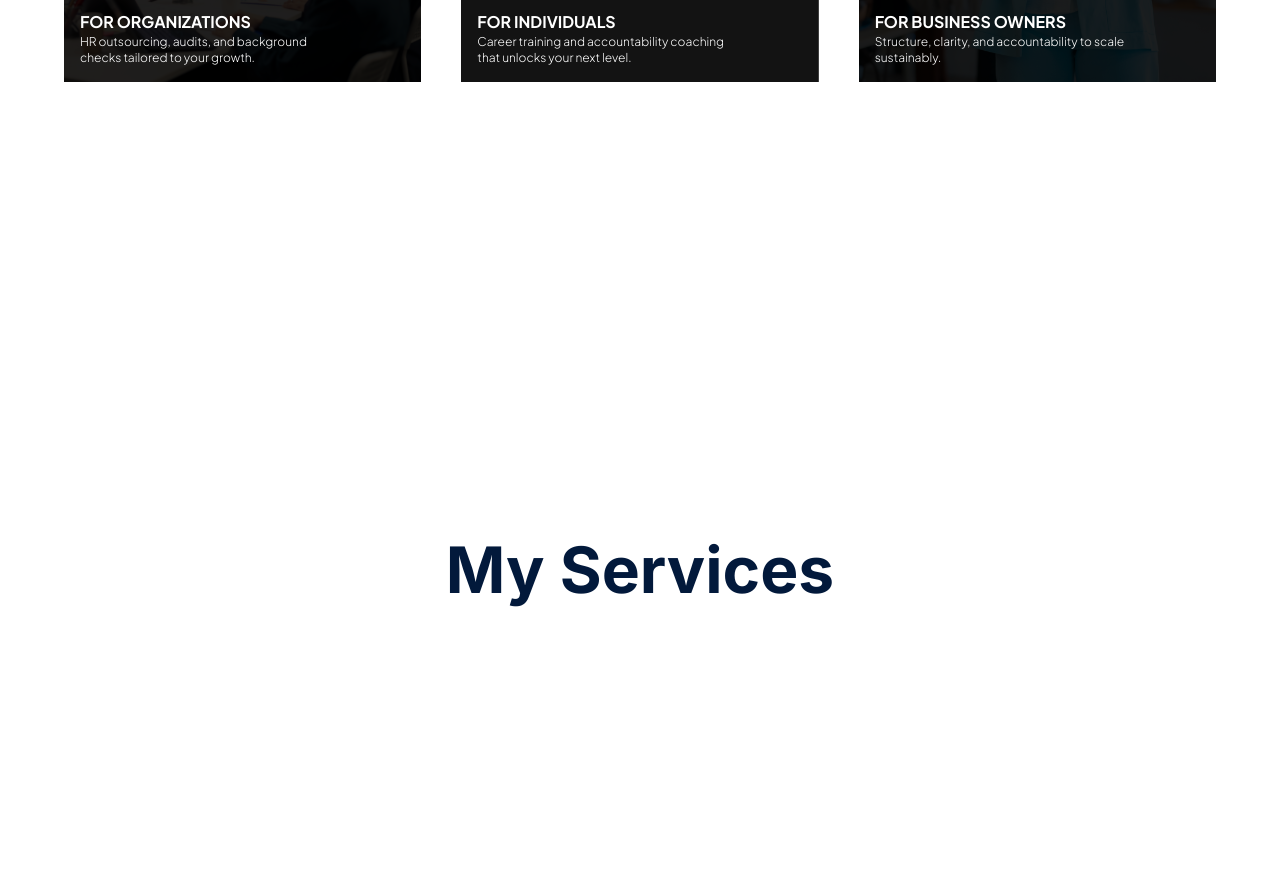
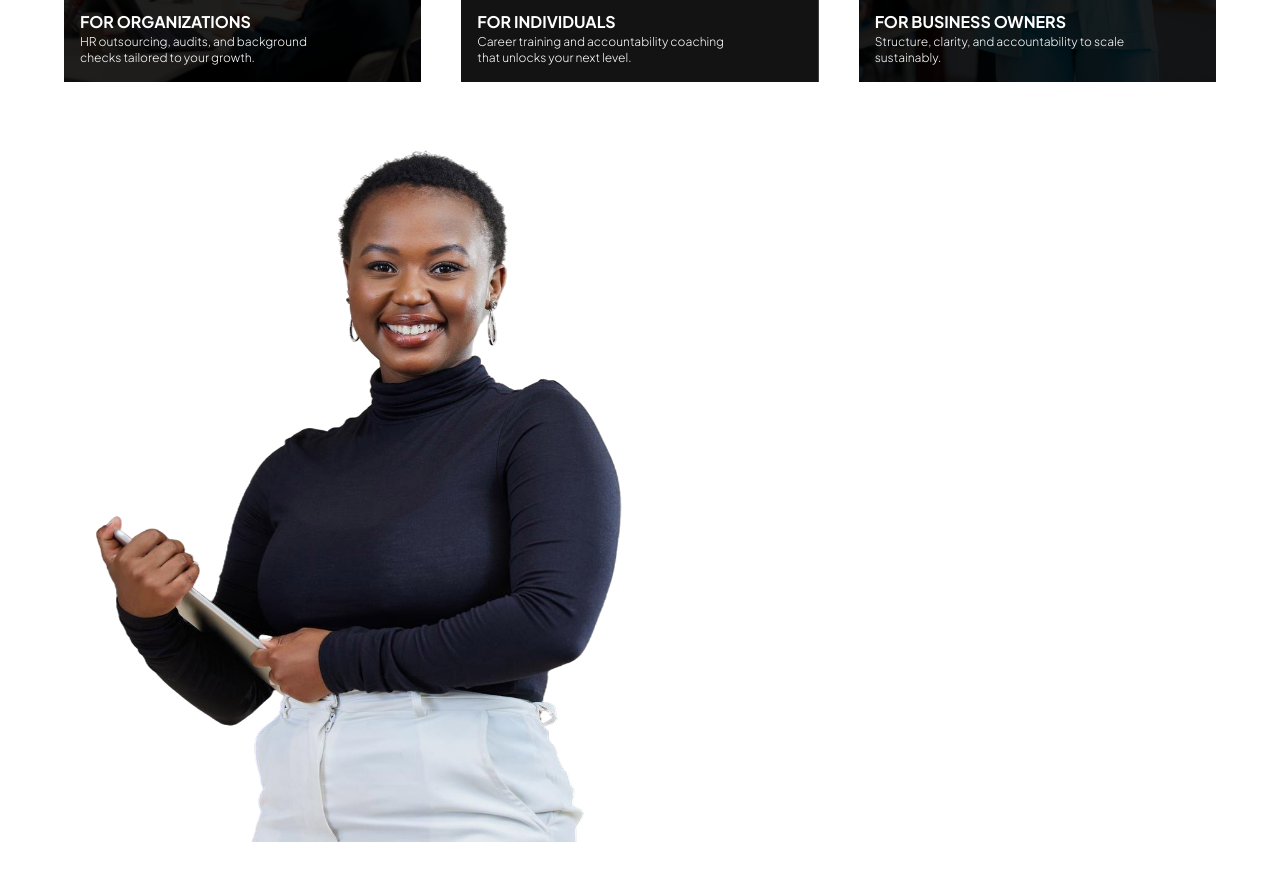
Before and after one commit to seyifash/ElsaDave-portfolio, a React (Vite) app: page / in a window 1280 px wide. Shown: the part 1560-2440 px from the top of the page. Built offline with nearby package versions, Linux system fonts and the light colour scheme; grey boxes are pictures that could not be loaded.

Commit message:
updated the last part for the about section

```diff
--- a/src/components/About.jsx
+++ b/src/components/About.jsx
@@ -1,6 +1,8 @@
+import aboutimage from "../assets/about-img-1.png";
+
 export default function About() {
   return (
-    <div className="min-h-[100vh] lg:min-h-[50vh] flex flex-col items-center w-full  px-4 py-[1.5em] md:px-[4em] md:py-[3em]">
+    <div className="min-h-[100vh] flex flex-col items-center w-full  px-4 py-[1.5em] md:px-[4em] md:py-[3em]">
       <div className="flex flex-col md:flex-row w-full md:justify-between md:items-center">
         <h3 className="w-full md:w-[50%] text-left md:text-[1.7em] lg:text-[2em] xl:text-[3em] text-[#02193B] uppercase font-bold fonts">Ut imperdiet nulla id ugiat In ultricies.</h3>
         <div className="w-full md:w-[40%] flex flex-col items-start">
@@ -22,6 +24,12 @@ export default function About() {
             <p className="text-xs text-white fonts text-left pr-16 font-light">Structure, clarity, and accountability to scale sustainably.</p>
         </div>
       </div>
+      <div className="w-full flex about-bg1 h-[90vh]">
+        <div className="w-[50%]  h-full relative">
+          <img className="w-full h-full absolute top-0 left-[20px]" src={aboutimage} alt="about-image" />
+        </div>
+         <div className="flex-1"></div>
+      </div>
     </div>
   );
 }
--- a/src/index.css
+++ b/src/index.css
@@ -92,6 +92,16 @@ button:focus-visible {
   background-size: cover;
   background-position: center;
 }
+
+.about-bg1 {
+  background-image: linear-gradient(#002651D9),
+  url('../src/assets/about-bg-1.jpg');
+  background-size: cover;
+}
+.abt-img {
+   background-image: url('../assets/about-img-1.png');
+    background-size: cover;
+}
 @media (prefers-color-scheme: light) {
   :root {
     color: #213547;
```
Also changed, not shown: src/assets/about-img-1.png (added), 1 other file (tests, documents, lock files or other folders).
